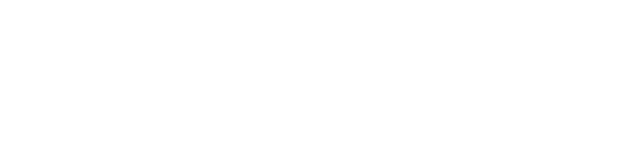
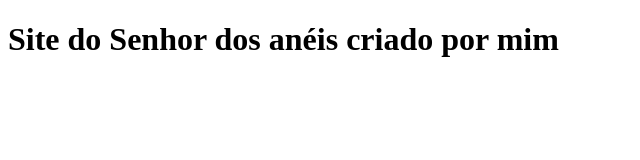
Before and after one commit to joaomanhaes1/projeto-2, a plain HTML site: page index.html in a window 1280 px wide. Shown: the whole page, without its empty margins (0-640 px from the left). Drawn offline with Linux system fonts and the light colour scheme.

Commit message:
index.html

```diff
--- a/index.html
+++ b/index.html
@@ -4,7 +4,7 @@
         <title>Senhor dos Anéis</title>
         <meta charset="UTF-8">
         <body>
-
+            <h1> Site do Senhor dos anéis criado por mim</h1>
         </body>
     </header>
 </html>
```
